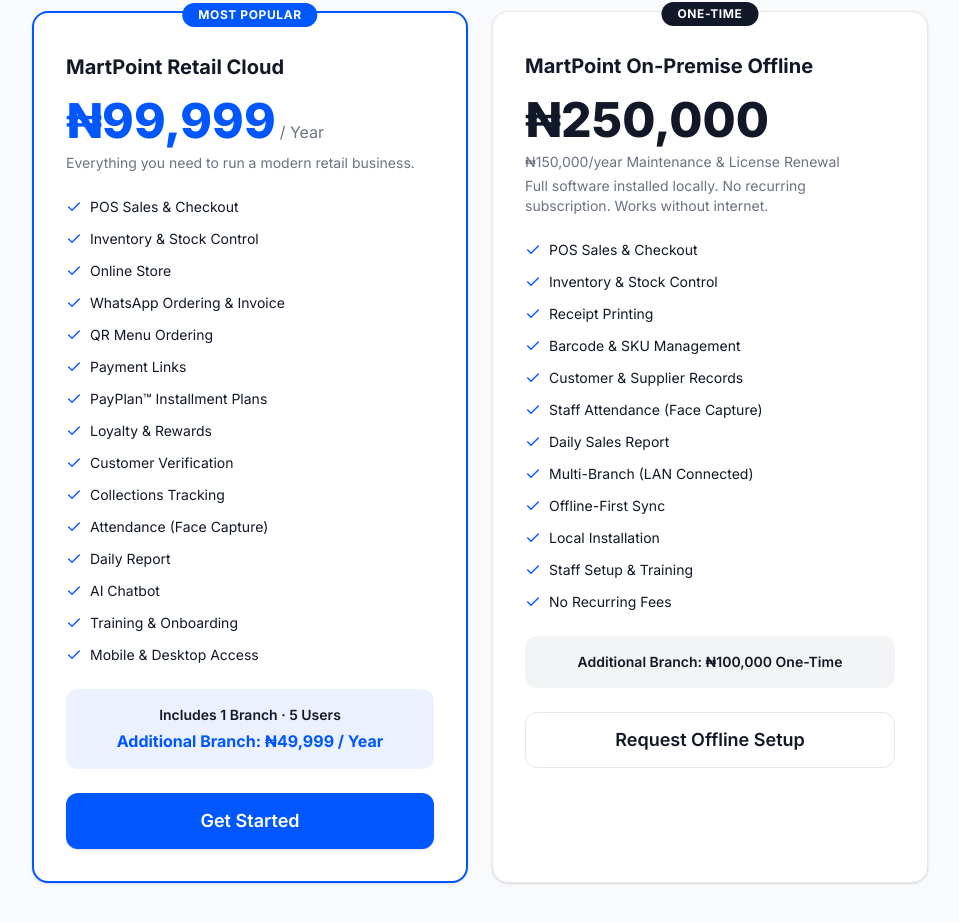
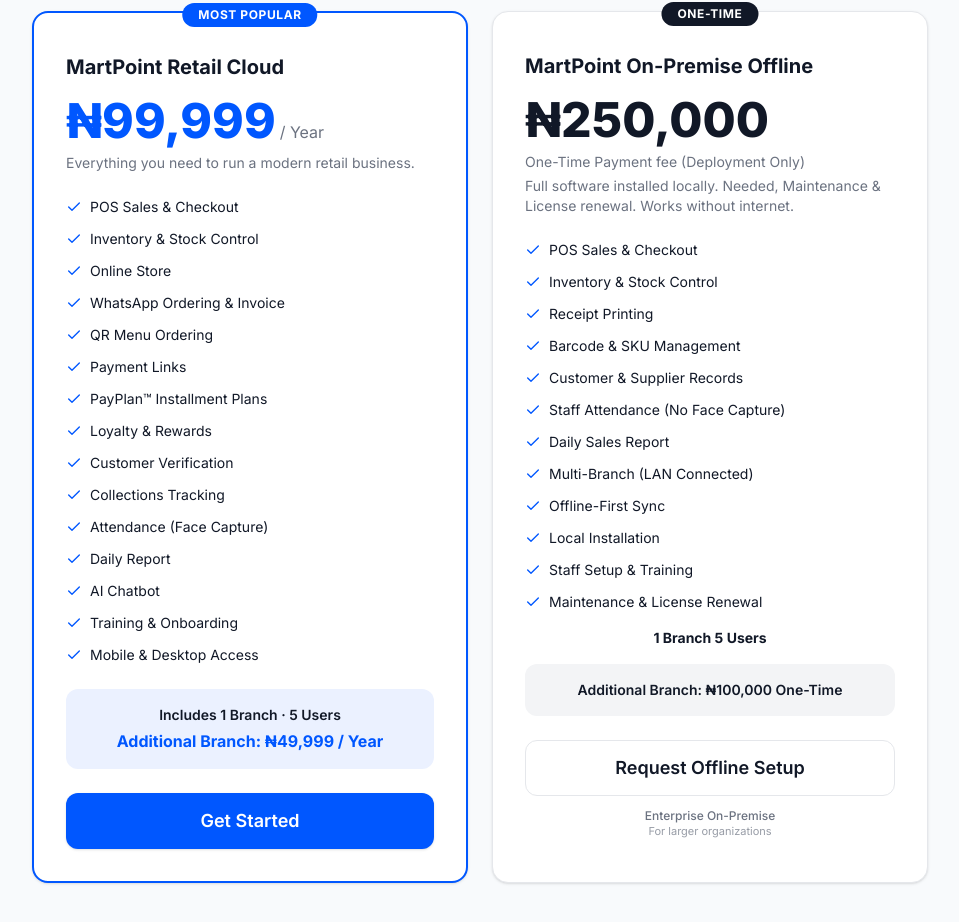
Before and after one commit to avariodigitals/martpointPOS, a Next.js app: page /martpoint-retail in a window 1280 px wide. Shown: the part 10771-11693 px from the top of the page, without its empty margins (160-1119 px from the left). Built offline with nearby package versions, Linux system fonts and the light colour scheme; no server answers.

Commit message:
feat(retail): add bold '1 Branch 5 Users' and Enterprise On-Premise link on offline pricing card

```diff
--- a/app/martpoint-retail/page.tsx
+++ b/app/martpoint-retail/page.tsx
@@ -778,9 +778,9 @@
                 <div className="mt-4 flex items-baseline gap-1">
                   <span className="text-4xl sm:text-5xl font-extrabold text-foreground">{offline.price || "₦250,000"}</span>
                 </div>
-                <p className="mt-2 text-sm text-muted-foreground">{offline.period || "₦150,000/year Maintenance & License Renewal"}</p>
+                <p className="mt-2 text-sm text-muted-foreground">{offline.period || "One-Time Payment fee (Deployment Only)"}</p>
                 <p className="mt-1 text-sm text-muted-foreground">
-                  {offline.description || "Full software installed locally. No recurring subscription. Works without internet."}
+                  {offline.description || "Full software installed locally. Needed, Maintenance & License renewal. Works without internet."}
                 </p>
                 <ul className="mt-6 space-y-3">
                   {((offline.features as string[]) || [
@@ -789,13 +789,13 @@
                     "Receipt Printing",
                     "Barcode & SKU Management",
                     "Customer & Supplier Records",
-                    "Staff Attendance (Face Capture)",
+                    "Staff Attendance (No Face Capture)",
                     "Daily Sales Report",
                     "Multi-Branch (LAN Connected)",
                     "Offline-First Sync",
                     "Local Installation",
                     "Staff Setup & Training",
-                    "No Recurring Fees",
+                    "Maintenance & License Renewal",
                   ]).map((item: string) => (
                     <li key={item} className="flex items-center gap-2 text-sm text-foreground">
                       <Check className="w-4 h-4 text-retail shrink-0" />
@@ -803,10 +803,13 @@
                     </li>
                   ))}
                 </ul>
-                <div className="mt-6 rounded-lg bg-muted p-4 text-center">
+                <p className="mt-4 text-center text-sm font-bold text-foreground">
+                  1 Branch 5 Users
+                </p>
+                <div className="mt-4 rounded-lg bg-muted p-4 text-center">
                   <p className="text-sm font-semibold text-foreground">Additional Branch: {offline.branchAddonPrice as string || "₦100,000 One-Time"}</p>
                   {offline.supportRenewal && (
-                    <p className="text-xs text-muted-foreground mt-1">Optional Support Renewal: {offline.supportRenewal as string}</p>
+                    <p className="text-xs text-muted-foreground mt-1">Maintenance & License Renewal: {offline.supportRenewal as string}</p>
                   )}
                 </div>
                 <div className="mt-6">
@@ -815,6 +818,17 @@
                       {offline.ctaText as string || "Request Offline Setup"}
                     </a>
                   </Button>
+                </div>
+                <div className="mt-3 text-center">
+                  <a
+                    href="https://wa.me/+2348036028069?text=Hi%2C%20I%27m%20interested%20in%20the%20MartPoint%20Retail%20Enterprise%20On-Premise%20setup.%20Can%20we%20talk%3F"
+                    target="_blank"
+                    rel="noopener noreferrer"
+                    className="inline-block text-xs text-muted-foreground hover:text-foreground transition-colors"
+                  >
+                    <span className="font-medium">Enterprise On-Premise</span>
+                    <span className="block text-[11px] opacity-70">For larger organizations</span>
+                  </a>
                 </div>
               </div>
             </div>
```
